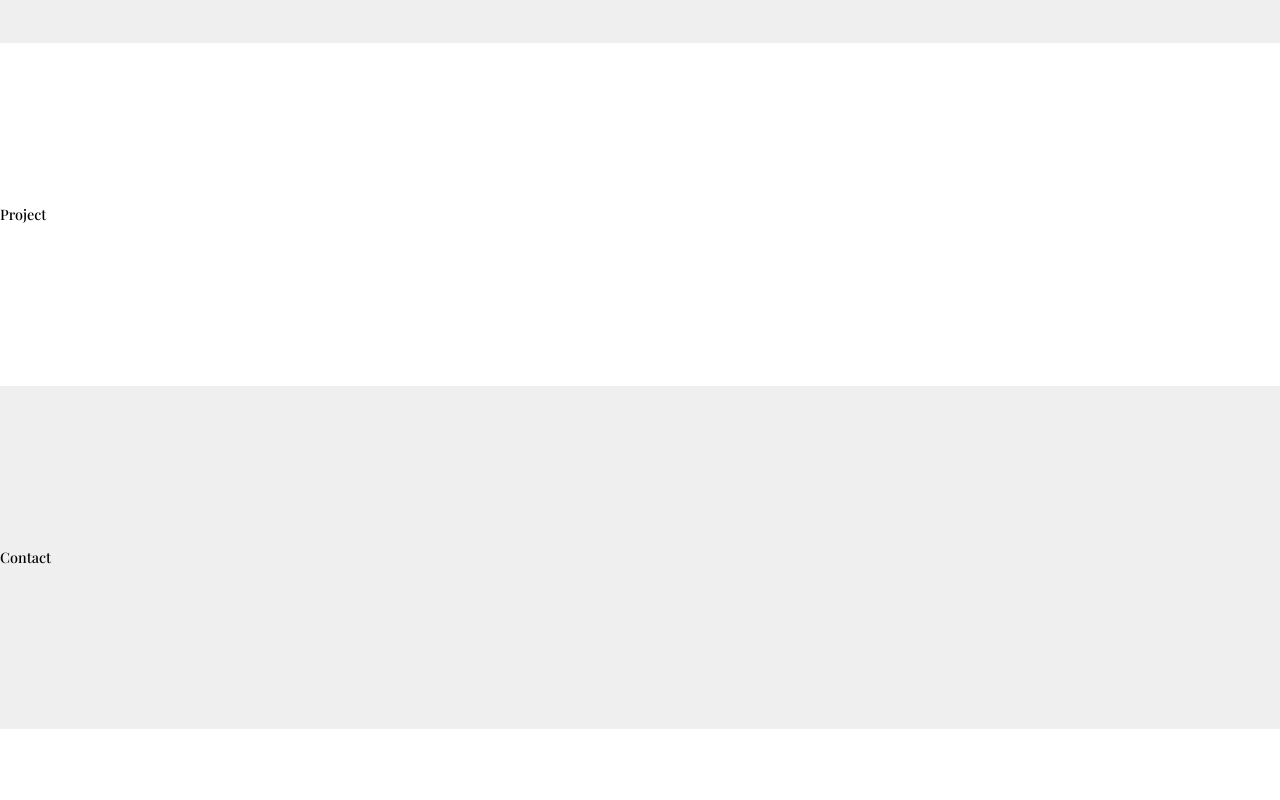
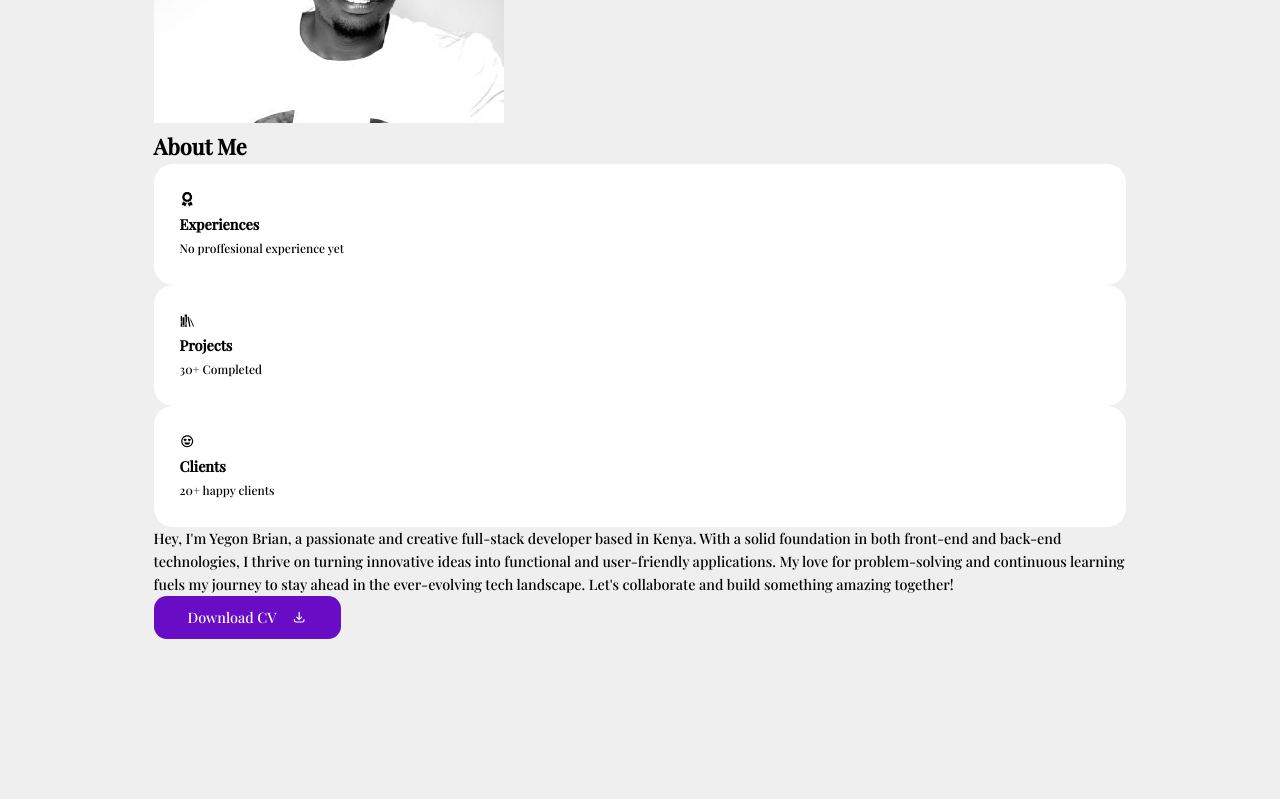
Before and after one commit to yegonkimutai/Personal-portfolio, a React (Create React App) app: page / in a window 1280 px wide. Shown: the part 1100-1900 px from the top of the page. Built offline with nearby package versions, Linux system fonts and the light colour scheme.

Commit message:
:sparkles:Add about component

```diff
--- /dev/null
+++ b/src/components/Card.jsx
@@ -0,0 +1,11 @@
+import './card.css'
+
+function Card({children, className, onClick}) {
+  return (
+    <article className={`card ${className}`} onClick={onClick}>
+        {children}
+    </article>
+  )
+}
+
+export default Card
--- /dev/null
+++ b/src/components/card.css
@@ -0,0 +1,28 @@
+.card {
+    background: var(--color-white);
+    padding: 1.5rem;
+    border: 2px solid transparent;
+    border-radius: var(--border-radius-1);
+    transition: var(--transition);
+}
+
+.card:hover {
+    background: transparent;
+    border-color: var(--color-white);
+    transform: translateY(-0.5rem);
+}
+
+.card.light {
+    background: var(--color-light);
+}
+
+.card.light:hover {
+    background: transparent;
+    border-color: var(--color-light);
+}
+
+@media (max-width: 600px) {
+    .card {
+        padding: 1.2rem;
+    }
+}
--- a/src/index.css
+++ b/src/index.css
@@ -115,6 +115,7 @@ a {
 .btn.primary {
     background: var(--color-primary);
     color: white;
+    padding: .5rem 2rem;
 }
 
 .btn.primary:hover {
--- a/src/sections/about/About.jsx
+++ b/src/sections/about/About.jsx
@@ -1,8 +1,42 @@
-import React from 'react'
+import AboutImg from '../../assets/About.jpg'
+import CV from '../../assets/cv.docx'
+import { HiOutlineDownload } from 'react-icons/hi'
+import Card from '../../components/Card'
+import data from './data'
 
 function About() {
   return (
-    <section id='about'>About</section>
+    <section id='about'>
+      <div className="container">
+      <div className="abt-left">
+        <div className="abt-photo">
+          <img src={AboutImg} alt='About Image'/>
+        </div>
+      </div>
+      <div className="abt-right">
+        <h2>About Me</h2>
+        <div className="abt-cards">
+          {
+            data.map(item => (
+              <Card key={item.id} className='abt-card'>
+                <span className='abt-card-icon'>{item.icon}</span>
+                <h4>{item.title}</h4>
+                <small>{item.desc}</small>
+              </Card>
+            ))
+          }
+        </div>
+        <p>
+        Hey, I'm Yegon Brian, a passionate and creative full-stack developer based in Kenya.
+        With a solid foundation in both front-end and back-end technologies, I thrive on turning innovative ideas into functional and user-friendly applications.
+        My love for problem-solving and continuous learning fuels my journey to stay ahead in the ever-evolving tech landscape.
+        Let's collaborate and build something amazing together!
+        </p>
+        <a href={CV} download className='btn primary'>Download CV
+        <HiOutlineDownload/></a>
+      </div>
+      </div>
+    </section>
   )
 }
 
--- /dev/null
+++ b/src/sections/about/data.js
@@ -0,0 +1,11 @@
+import {FaAward} from 'react-icons/fa'
+import {GiBookshelf} from 'react-icons/gi'
+import {BiHappyHeartEyes} from 'react-icons/bi'
+
+const data = [
+    {id:1, icon: <FaAward/>, title: 'Experiences', desc: 'No proffesional experience yet'},
+    {id:2, icon: <GiBookshelf/>, title: 'Projects', desc: '30+ Completed'},
+    {id:3, icon: <BiHappyHeartEyes/>, title: 'Clients', desc: '20+ happy clients'}
+]
+
+export default data
--- a/src/sections/header/header.css
+++ b/src/sections/header/header.css
@@ -32,10 +32,6 @@ header {
     display: flex;
     align-items: center;
     gap: 1.2rem;
-}
-
-.header-cte a {
-    padding: .5rem 2rem;
 }
 
 .header-socials {
```
Also changed, not shown: src/assets/About.jpg (added), 1 other file (tests, documents, lock files or other folders).
